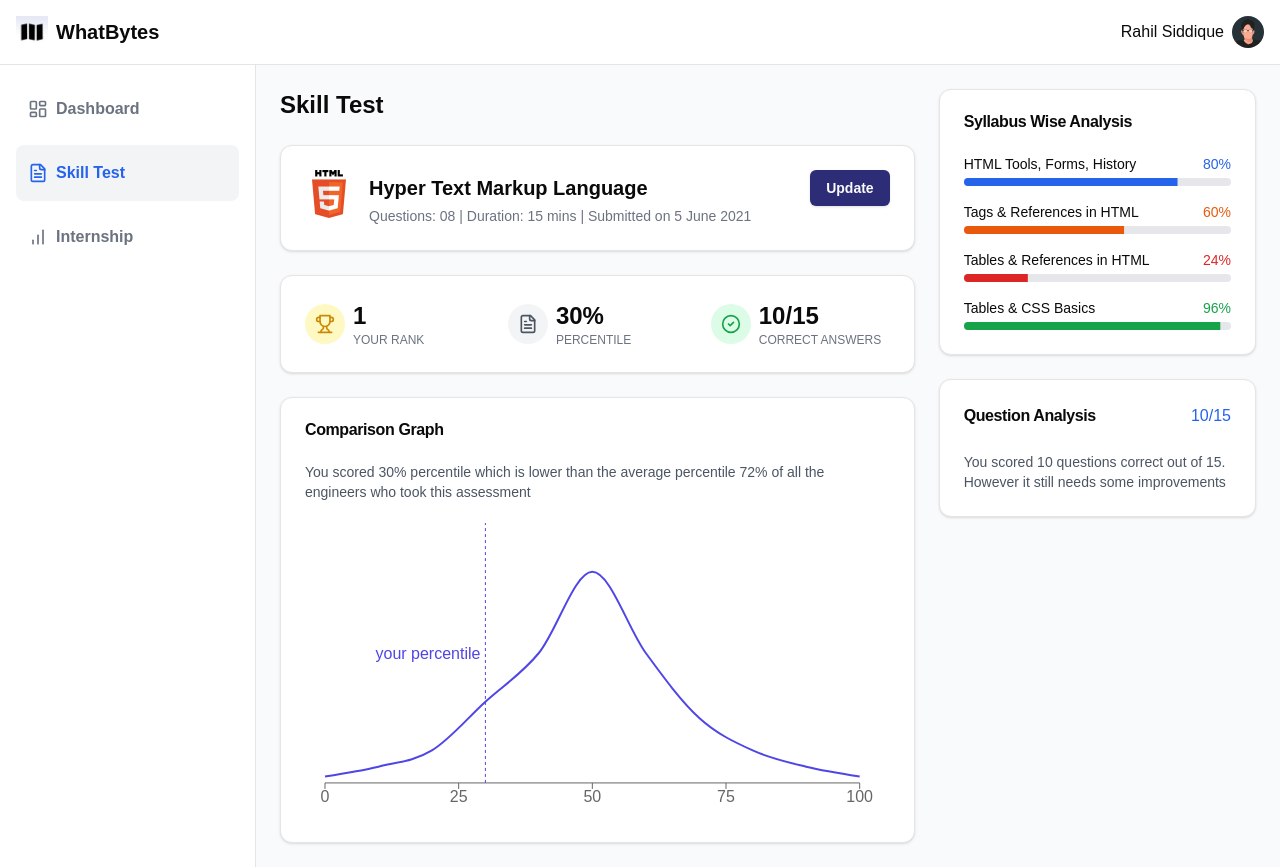
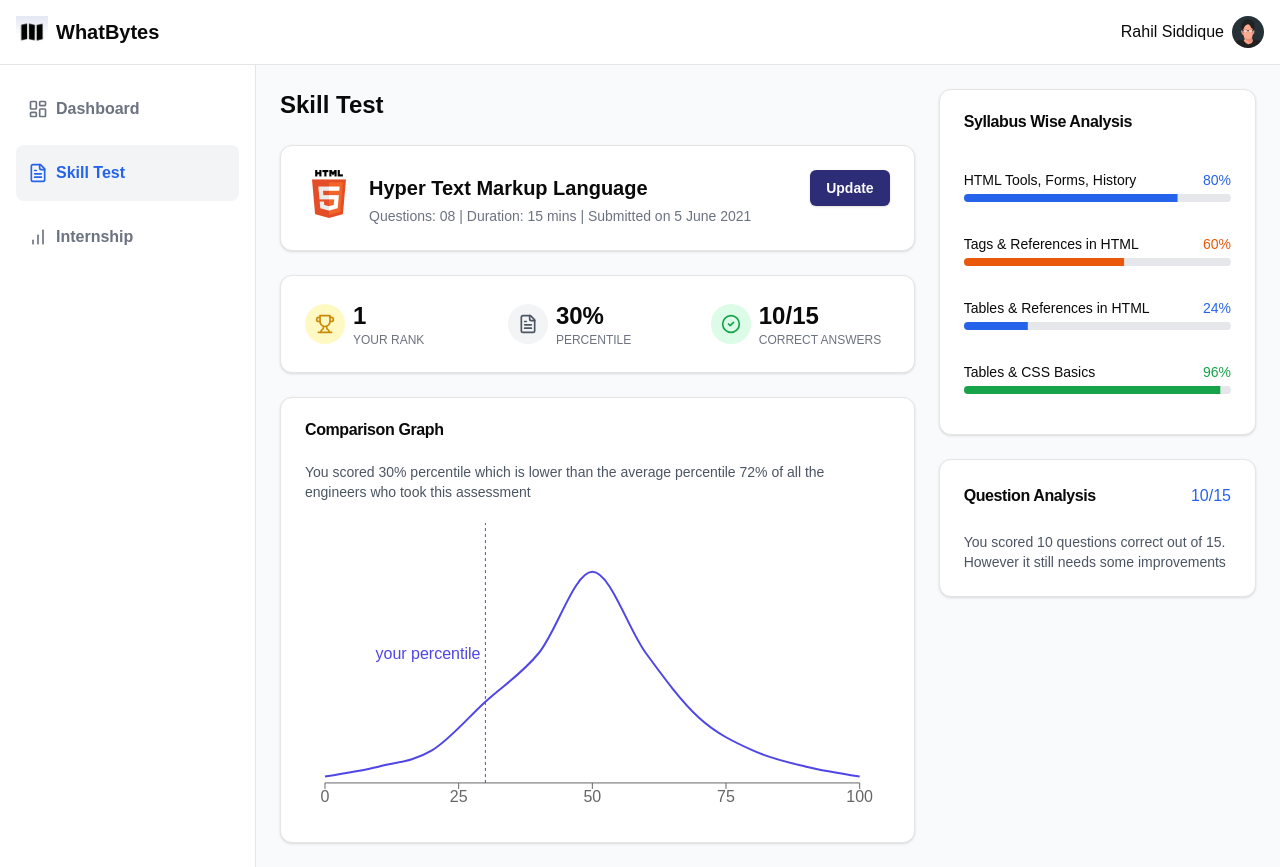
Before and after one commit to arghyadutta080/Dashboard-Assessment, a Next.js app: page / in a window 1280 px wide. Built offline with nearby package versions, Linux system fonts and the light colour scheme.

Commit message:
update: codebase optimization

```diff
--- a/src/components/DashboardPage.tsx
+++ b/src/components/DashboardPage.tsx
@@ -9,6 +9,8 @@ import { QuickStats } from "@/components/dashboard/QuickStats";
 import ComparisonGraph from "@/components/dashboard/ComparisonGraph";
 import UpdateScoresModal from "@/components/dashboard/UpdateScoresModal";
 import Sidebar from "@/components/dashboard/Sidebar";
+import { syllabusAnalysis } from "@/utils/constants/dashboard/syllabusAnalysis";
+import { syllabusAnalysisType } from "@/lib/types/dashboard/syllabusAnalysis";
 
 const DashboardPage = () => {
   const [stats, setStats] = useState({
@@ -83,51 +85,26 @@ const DashboardPage = () => {
                 <CardHeader>
                   <CardTitle>Syllabus Wise Analysis</CardTitle>
                 </CardHeader>
-                <CardContent className="space-y-4">
-                  <div>
+                <CardContent className="space-y-8 my-4">
+                  {syllabusAnalysis.map(
+                    (result: syllabusAnalysisType, index) => {
+                      return (
+                        <div key={index}>
                           <div className="mb-1 flex justify-between text-sm">
-                      <span>HTML Tools, Forms, History</span>
-                      <span className="text-blue-600">80%</span>
+                            <span>{result.topic}</span>
+                            <span style={{ color: `${result.color}` }}>
+                              {result.percentage}%
+                            </span>
                           </div>
                           <Progress
-                      value={80}
+                            value={result.percentage}
                             className="bg-gray-200"
-                      color="#2563eb"
+                            color={`${result.color}`}
                           />
                         </div>
-                  <div>
-                    <div className="mb-1 flex justify-between text-sm">
-                      <span>Tags & References in HTML</span>
-                      <span className="text-orange-600">60%</span>
-                    </div>
-                    <Progress
-                      value={60}
-                      className="bg-gray-200"
-                      color="#ea580c"
-                    />
-                  </div>
-                  <div>
-                    <div className="mb-1 flex justify-between text-sm">
-                      <span>Tables & References in HTML</span>
-                      <span className="text-red-600">24%</span>
-                    </div>
-                    <Progress
-                      value={24}
-                      className="bg-gray-200"
-                      color="#dc2626"
-                    />
-                  </div>
-                  <div>
-                    <div className="mb-1 flex justify-between text-sm">
-                      <span>Tables & CSS Basics</span>
-                      <span className="text-green-600">96%</span>
-                    </div>
-                    <Progress
-                      value={96}
-                      className="bg-gray-200"
-                      color="#16a34a"
-                    />
-                  </div>
+                      );
+                    }
+                  )}
                 </CardContent>
               </Card>
               <Card>
--- /dev/null
+++ b/src/lib/types/dashboard/syllabusAnalysis.ts
@@ -0,0 +1,5 @@
+export interface syllabusAnalysisType {
+    topic: string;
+    percentage: number;
+    color: string;
+}
--- /dev/null
+++ b/src/utils/constants/dashboard/syllabusAnalysis.ts
@@ -0,0 +1,24 @@
+import { syllabusAnalysisType } from "@/lib/types/dashboard/syllabusAnalysis";
+
+export const syllabusAnalysis: syllabusAnalysisType[] = [
+    {
+        topic: "HTML Tools, Forms, History",
+        percentage: 80,
+        color: "#2563eb"
+    },
+    {
+        topic: "Tags & References in HTML",
+        percentage: 60,
+        color: "#ea580c"
+    },
+    {
+        topic: "Tables & References in HTML",
+        percentage: 24,
+        color: "#2563eb"
+    },
+    {
+        topic: "Tables & CSS Basics",
+        percentage: 96,
+        color: "#16a34a"
+    },
+]
```
Lines whose indentation alone changed are shown as unchanged.
